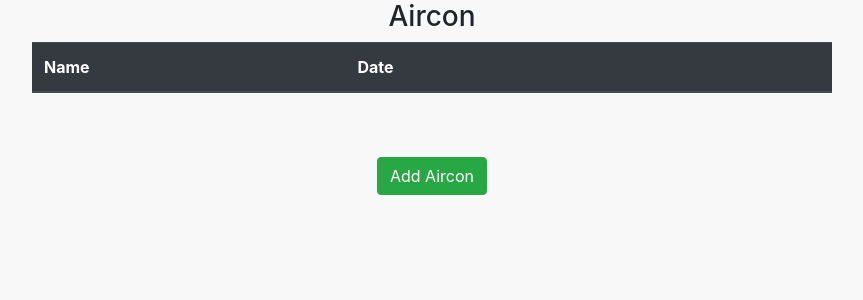
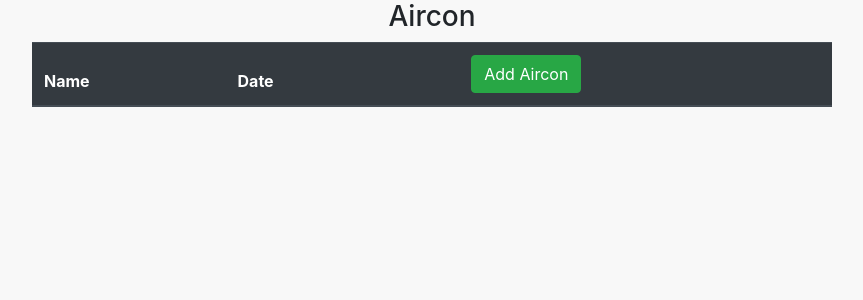
Before and after one commit to GDivino/gsdivino-system, a Django app: page /view_aircon in a window 1280 px wide. Shown: the part 56-356 px from the top of the page, without its empty margins (208-1071 px from the left). Run offline with Django 3.2, Linux system fonts and the light colour scheme; data that the repository does not hold is empty; some libraries are stand-ins or nearby versions.

Commit message:
Reverse sort Aircon table and move the add button for tables

```diff
--- a/GSDivinoApp/static/main.css
+++ b/GSDivinoApp/static/main.css
@@ -31,12 +31,12 @@ table {
     align-content: center;
 }
 
-#add_button {
+/* #add_button {
     margin-bottom: 5em;
     position: relative;
     transform: translate(-50%);
     left: 50%;
-}
+} */
 
 /* Forms */
 #form_card {
--- a/GSDivinoApp/templates/GSDivinoApp/view_aircon.html
+++ b/GSDivinoApp/templates/GSDivinoApp/view_aircon.html
@@ -9,7 +9,7 @@
                 <th scope="col">Name</th>
                 <th scope="col">Date</th>
                 <th></th>
-                <th></th>
+                <th><a href="{% url 'add_aircon' %}" class="btn btn-success" id="add_button">Add Aircon</a></th>
             </tr>
         </thead>
         <tbody>
@@ -23,7 +23,4 @@
             {% endfor %}
         </tbody>
     </table>
-    <div id="container">
-        <a href="{% url 'add_aircon' %}" class="btn btn-success mt-5" id="add_button">Add Aircon</a>
-    </div>
 {% endblock %}
--- a/GSDivinoApp/templates/GSDivinoApp/view_dishes.html
+++ b/GSDivinoApp/templates/GSDivinoApp/view_dishes.html
@@ -10,7 +10,7 @@
                 <th scope="col">Date</th>
                 <th scope="col">Meal</th>
                 <th></th>
-                <th></th>
+                <th><a href="{% url 'add_dish' %}" class="btn btn-success" id="add_button">Add Dish</a></th>
             </tr>
         </thead>
         <tbody>
@@ -25,7 +25,4 @@
             {% endfor %}
         </tbody>
     </table>
-    <div id="container">
-        <a href="{% url 'add_dish' %}" class="btn btn-success mt-5" id="add_button">Add Dish</a>
-    </div>
 {% endblock %}
--- a/GSDivinoApp/views.py
+++ b/GSDivinoApp/views.py
@@ -11,7 +11,7 @@ def home(request):
 
 # Aircon
 def view_aircon(request):
-    aircon = Aircon.objects.all()
+    aircon = Aircon.objects.all().order_by("-date")
     return render(request, "GSDivinoApp/view_aircon.html", {"aircon":aircon})
 
 def add_aircon(request):
```
Also changed, not shown: GSDivinoSys/settings.py (+13 -13 lines).
